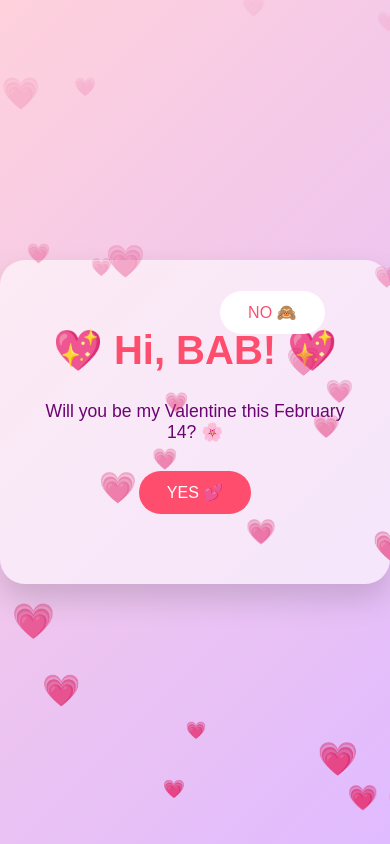
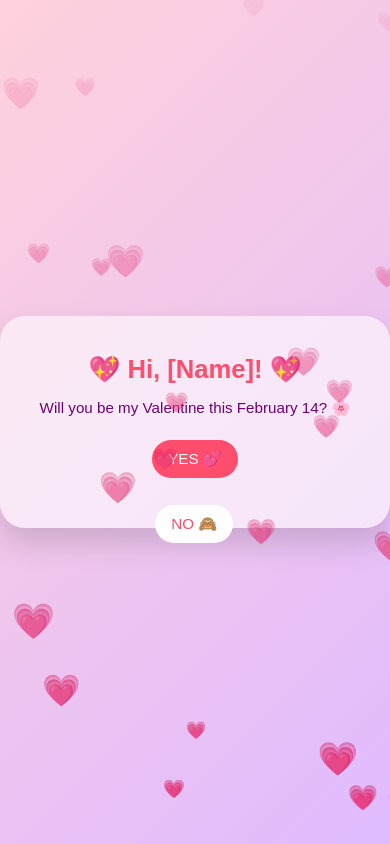
Before and after one commit to Berting23/Valentine, a plain HTML site: page index.html in a window 390 px wide. Both pictures are taken after a click on the button "NO 🙈". Shown: the top 844 px of the page. Drawn offline with Linux system fonts and the light colour scheme.

Commit message:
Add files via upload

```diff
--- a/index.html
+++ b/index.html
@@ -2,6 +2,7 @@
 <html lang="en">
 <head>
 <meta charset="UTF-8">
+<meta name="viewport" content="width=device-width, initial-scale=1.0">
 <title>Valentine Invitation 💕</title>
 
 <style>
@@ -13,37 +14,46 @@ body {
     display: flex;
     justify-content: center;
     align-items: center;
-    height: 100vh;
+    min-height: 100vh;
 }
 
 .card {
     background: rgba(255,255,255,0.6);
-    padding: 40px;
+    padding: 30px 20px;
     border-radius: 25px;
     text-align: center;
-    max-width: 420px;
+    max-width: 90%;
+    width: 400px;
     box-shadow: 0 15px 30px rgba(0,0,0,0.15);
     position: relative;
 }
 
 h1 {
     color: #ff4d6d;
-    font-size: 2.5em;
+    font-size: 2em;
+    margin: 0.3em 0;
 }
 
 p {
     color: #6a0572;
-    font-size: 1.1em;
+    font-size: 1em;
+    margin-bottom: 1.5em;
+}
+
+.buttons {
+    display: flex;
+    justify-content: center;
+    gap: 20px;
+    position: relative;
 }
 
 button {
-    padding: 12px 28px;
+    padding: 12px 20px;
     border: none;
     border-radius: 30px;
     font-size: 1em;
     cursor: pointer;
-    margin: 10px;
-    transition: 0.3s;
+    transition: transform 0.3s ease;
 }
 
 .yes {
@@ -55,36 +65,28 @@ button {
     background: white;
     color: #ff4d6d;
     position: absolute;
-}
-
-button:hover {
-    transform: scale(1.1);
+    left: 50%;
+    transform: translateX(80px);
+    transition: all 0.5s ease;
 }
 
 #message {
     margin-top: 20px;
-    font-size: 1.3em;
+    font-size: 1.1em;
     color: #ff4d6d;
 }
 
-/* Floating Hearts */
+/* Floating hearts */
 .heart {
     position: absolute;
     bottom: -20px;
-    font-size: 20px;
     animation: floatUp linear infinite;
     opacity: 0.8;
 }
 
 @keyframes floatUp {
-    from {
-        transform: translateY(0);
-        opacity: 1;
-    }
-    to {
-        transform: translateY(-110vh);
-        opacity: 0;
-    }
+    from { transform: translateY(0); opacity: 1; }
+    to { transform: translateY(-110vh); opacity: 0; }
 }
 
 /* Confetti */
@@ -92,19 +94,20 @@ button:hover {
     position: absolute;
     width: 8px;
     height: 8px;
-    background: pink;
     animation: fall 3s linear forwards;
 }
 
 @keyframes fall {
-    from {
-        transform: translateY(0) rotate(0deg);
-        opacity: 1;
-    }
-    to {
-        transform: translateY(100vh) rotate(720deg);
-        opacity: 0;
-    }
+    from { transform: translateY(0) rotate(0deg); }
+    to { transform: translateY(100vh) rotate(720deg); }
+}
+
+/* Responsive adjustments for mobile */
+@media (max-width: 500px) {
+    h1 { font-size: 1.6em; }
+    p { font-size: 0.95em; }
+    button { padding: 10px 16px; font-size: 0.95em; }
+    .no { transform: translateX(60px); }
 }
 </style>
 </head>
@@ -112,11 +115,13 @@ button:hover {
 <body>
 
 <div class="card">
-    <h1>💖 Hi, BAB! 💖</h1>
+    <h1>💖 Hi, [Name]! 💖</h1>
     <p>Will you be my Valentine this February 14? 🌸</p>
 
-    <button class="yes" onclick="yesClick()">YES 💕</button>
-    <button class="no" id="noBtn">NO 🙈</button>
+    <div class="buttons">
+        <button class="yes" onclick="yesClick()">YES 💕</button>
+        <button class="no" id="noBtn">NO 🙈</button>
+    </div>
 
     <div id="message"></div>
 </div>
@@ -128,46 +133,46 @@ button:hover {
 <script>
 const noBtn = document.getElementById("noBtn");
 
-noBtn.addEventListener("mouseover", moveButton);
-noBtn.addEventListener("click", moveButton);
+// Teleport NO button smoothly
+noBtn.addEventListener("mouseover", teleportNo);
+noBtn.addEventListener("click", teleportNo);
 
-function moveButton() {
+function teleportNo() {
     const card = document.querySelector(".card");
+    const cardRect = card.getBoundingClientRect();
 
-    const maxX = card.clientWidth - noBtn.clientWidth;
-    const maxY = card.clientHeight - noBtn.clientHeight;
+    const maxX = cardRect.width - noBtn.offsetWidth;
+    const maxY = cardRect.height - noBtn.offsetHeight;
 
-    noBtn.style.left = Math.random() * maxX + "px";
-    noBtn.style.top = Math.random() * maxY + "px";
+    const randomX = Math.random() * maxX;
+    const randomY = Math.random() * maxY;
+
+    noBtn.style.left = randomX + "px";
+    noBtn.style.top = randomY + "px";
 }
 
-// YES click with confetti
+// YES click
 function yesClick() {
     document.getElementById("message").innerHTML =
         "Yay! 💗 You said YES! 💐🎉";
 
-    for (let i = 0; i < 150; i++) {
-        createConfetti();
-    }
+    for (let i = 0; i < 150; i++) createConfetti();
 }
 
-// Create confetti
+// Confetti generator
 function createConfetti() {
-    const confetti = document.createElement("div");
-    confetti.classList.add("confetti");
-
-    confetti.style.left = Math.random() * 100 + "vw";
-    confetti.style.background = randomColor();
-    confetti.style.animationDuration = (2 + Math.random() * 2) + "s";
-
-    document.body.appendChild(confetti);
-
-    setTimeout(() => confetti.remove(), 4000);
+    const c = document.createElement("div");
+    c.classList.add("confetti");
+    c.style.left = Math.random() * 100 + "vw";
+    c.style.background = randomColor();
+    c.style.animationDuration = (2 + Math.random() * 2) + "s";
+    document.body.appendChild(c);
+    setTimeout(() => c.remove(), 4000);
 }
 
 // Random pastel confetti colors
 function randomColor() {
-    const colors = ["#ffb3c6", "#ffd6e0", "#e0bbff", "#cdb4db", "#ffc8dd"];
+    const colors = ["#ffb3c6","#ffd6e0","#e0bbff","#cdb4db","#ffc8dd"];
     return colors[Math.floor(Math.random() * colors.length)];
 }
 
@@ -176,13 +181,10 @@ function createHeart() {
     const heart = document.createElement("div");
     heart.classList.add("heart");
     heart.innerHTML = "💗";
-
     heart.style.left = Math.random() * 100 + "vw";
     heart.style.animationDuration = (3 + Math.random() * 4) + "s";
     heart.style.fontSize = (15 + Math.random() * 20) + "px";
-
     document.body.appendChild(heart);
-
     setTimeout(() => heart.remove(), 7000);
 }
 
```
